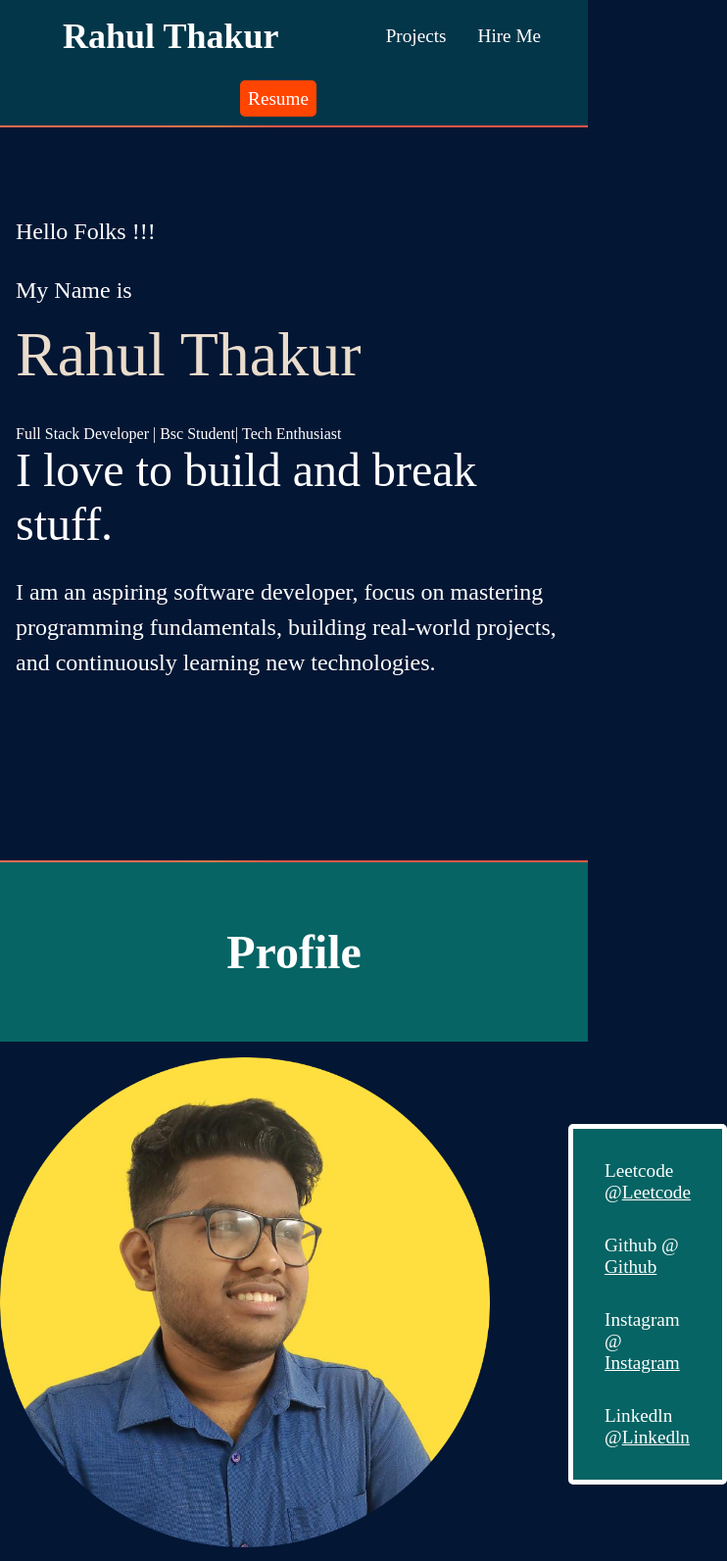
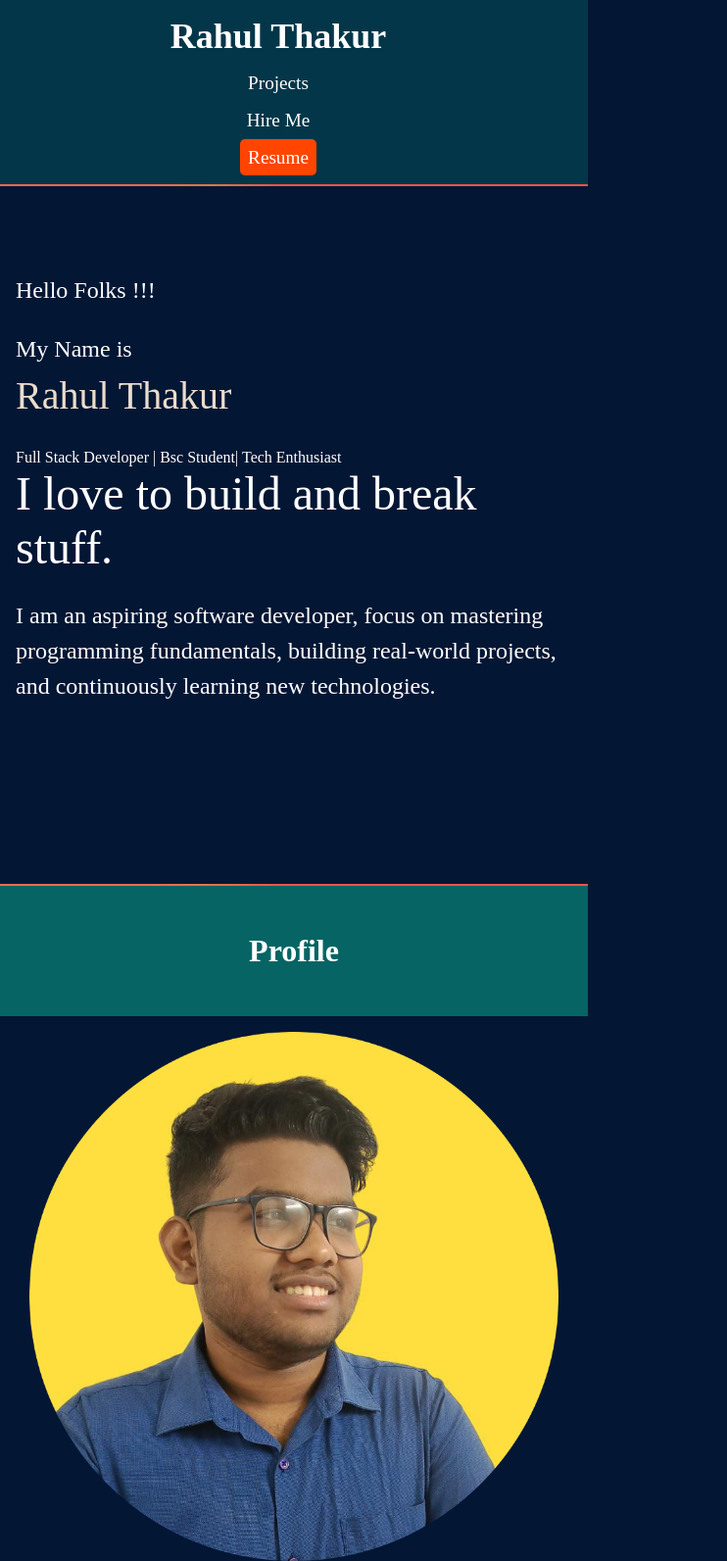
Before and after one commit to Rahul-1411/Portfolio-, a plain HTML site: page index.html in a window 600 px wide. Shown: the top 1593 px of the page at 98% size, 742 px wide, since content can reach past the window. Drawn offline with Linux system fonts and the light colour scheme.

Commit message:
Update style.css

```diff
--- a/style.css
+++ b/style.css
@@ -144,11 +144,37 @@ footer{
     width:200px;
     padding:1rem;
 }
-@media(min-width:600px)
-{
-    nav li:first-child{
-     flex-grow:1;
-     flex-basis: auto;
- }
-
+@media (max-width: 600px) {
+    nav ul {
+        flex-direction: column;
+        gap: 1rem;
+    }
+    nav li:first-child {
+        text-align: center;
+        margin-left: 0;
+    }
 }
+@media (max-width: 768px) {
+    #Profile {
+        flex-direction: column;
+        align-items: center;
+        text-align: center;
+    }
+    .my-picture img {
+        width: 90%;
+    }
+}
+@media (max-width: 768px) {
+    #hire {
+        width: 90%;
+        padding: 2rem 1rem;
+    }
+}
+@media (max-width: 600px) {
+    .name span {
+        font-size: 2.5rem;
+    }
+    #Details {
+        font-size: 2rem;
+    }
+}
```
